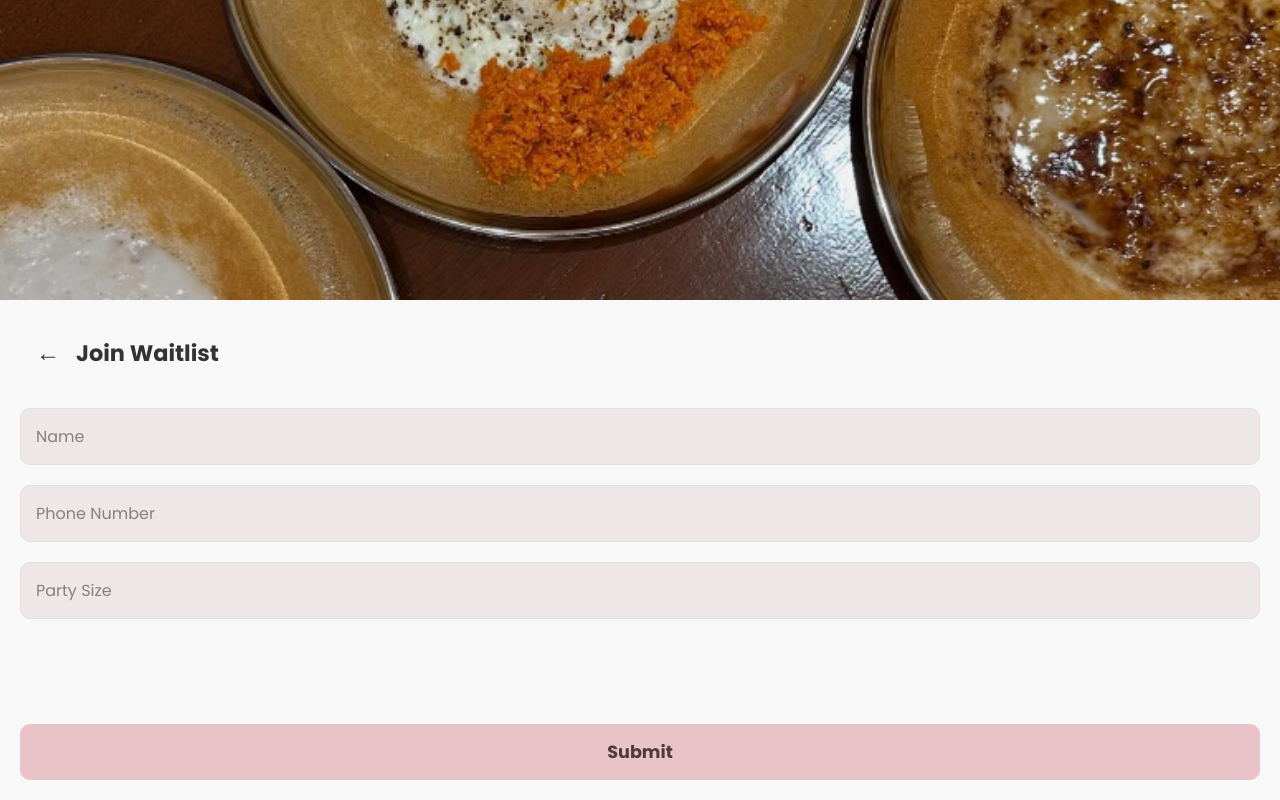
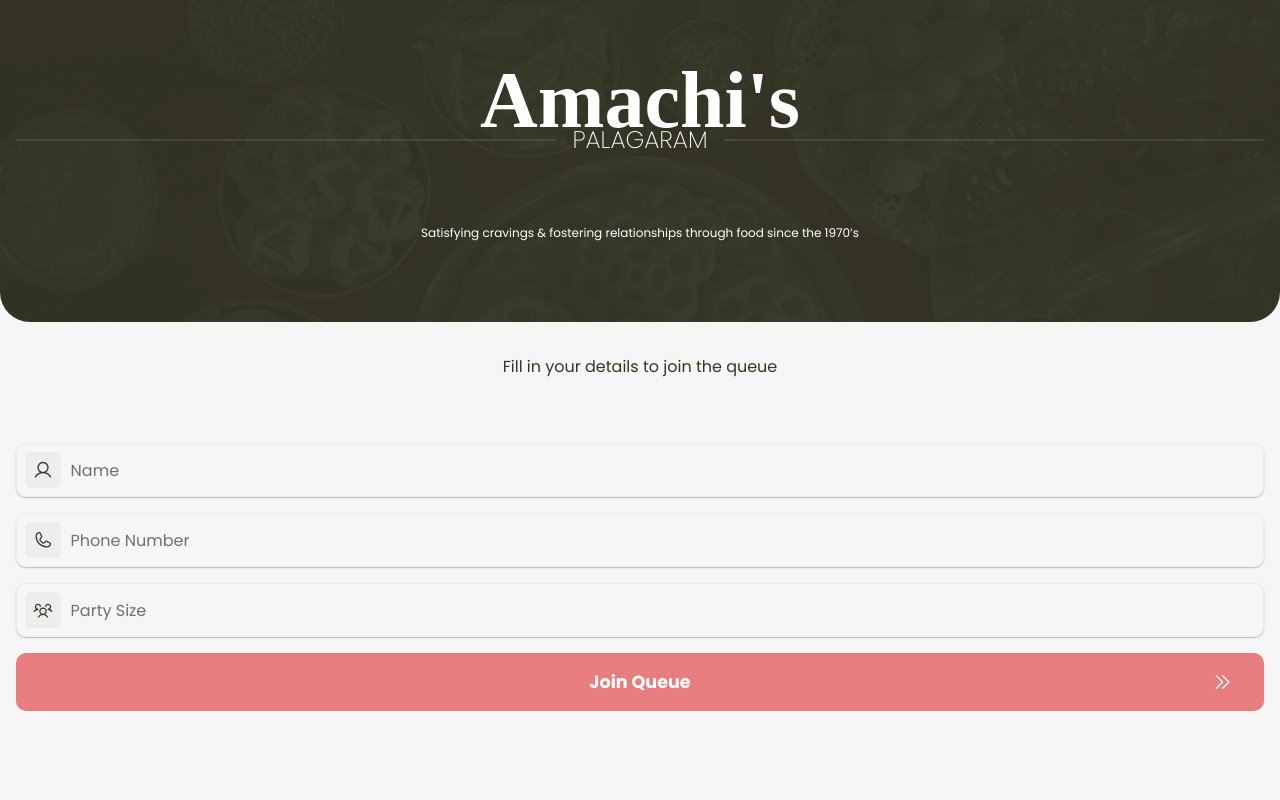
Before and after one commit to rangkaempat/amachicms_fe, a React (Vite) app: page / in a window 1280 px wide. Built offline with nearby package versions, Linux system fonts and the light colour scheme; a web font is replaced by a local one.

Commit message:
Create Hero component, modify stylings and structure, add basic animations

```diff
--- /dev/null
+++ b/src/components/hero/Hero.jsx
@@ -0,0 +1,44 @@
+import React from "react";
+import "./Hero.scss";
+import homebg from "/src/assets/amachis-palagaram-bg.webp";
+import {
+  fadeInLeft,
+  fadeInWithEase,
+  staggerContainer,
+} from "../../functions/motionUtils";
+import { motion } from "framer-motion";
+
+function Hero() {
+  return (
+    <>
+      <div
+        className="sectionBackground heroBackground"
+        style={{ backgroundImage: `url(${homebg})` }}
+      >
+        <motion.div
+          className="sectionContent"
+          initial="hidden"
+          whileInView="visible"
+          viewport={{ once: true, amount: 0.2 }}
+          variants={staggerContainer}
+        >
+          <motion.h1 variants={fadeInWithEase}>
+            Amachi's
+            <br />
+            <span>
+              <hr />
+              PALAGARAM
+              <hr />
+            </span>
+          </motion.h1>
+          <motion.h2 variants={fadeInLeft}>
+            Satisfying cravings & fostering relationships through food since the
+            1970’s
+          </motion.h2>
+        </motion.div>
+      </div>
+    </>
+  );
+}
+
+export default Hero;
--- a/src/pages/JoinQueue.jsx
+++ b/src/pages/JoinQueue.jsx
@@ -2,7 +2,9 @@ import React, { useEffect, useState } from "react";
 import api from "/src/functions/api"; // <--- IMPORT YOUR CUSTOM AXIOS INSTANCE
 import "./JoinQueue.scss";
 import { useNavigate } from "react-router-dom";
-import formHeaderImage from "/src/assets/appam.png";
+import Hero from "../components/hero/Hero";
+import { motion } from "framer-motion";
+import { fadeInWithEase, staggerContainer } from "../functions/motionUtils";
 
 const JoinQueue = ({ onJoinSuccess }) => {
   useEffect(() => {
@@ -49,7 +51,7 @@ const JoinQueue = ({ onJoinSuccess }) => {
       // Since baseURL in api.js is 'http://localhost:5001/api',
       // the path here should just be '/queue'
 
-      // 1. Post new customer to backend
+      // Post new customer to backend
       const response = await api.post("/queue", {
         name,
         phoneNumber,
@@ -61,13 +63,13 @@ const JoinQueue = ({ onJoinSuccess }) => {
 
       const position = newCustomer.queueNumber;
 
-      // 4. Show message
+      // Show message
       setMessage({
-        text: `Successfully joined the waitlist! Your Queue Number is: ${position}`,
+        text: `Successfully joined the waitlist! Your Queue Number is: ${position}. Please wait to be redirected.`,
         type: "success",
       });
 
-      // 5. Clear form + trigger any callbacks
+      // Clear form + trigger any callbacks
       setName("");
       setPhoneNumber("");
       setPartySize("");
@@ -79,6 +81,7 @@ const JoinQueue = ({ onJoinSuccess }) => {
         navigate("/waiting-list", {
           state: {
             queueNumber: position,
+            succes: true, //Flag for tracking queue submission
           },
         });
       }, 1000);
@@ -96,37 +99,58 @@ const JoinQueue = ({ onJoinSuccess }) => {
 
   const navigate = useNavigate();
 
-  const handleBackClick = () => {
-    navigate("/waiting-list", {
-      state: {
-        queueNumber: newCustomer.queueNumber,
-      },
-    });
-  };
+  return (
+    <div className="joinQueueContainer">
+      <Hero />
 
-  return (
-    <div className="join-waitlist-container">
-      {/* ... rest of your JSX ... */}
-      <div className="form-header-image">
-        <img src={formHeaderImage} alt="Family enjoying food" />
+      <div className="sectionLight">
+        <div className="sectionContent">
+          <motion.p
+            initial="hidden"
+            animate="visible"
+            variants={fadeInWithEase}
+          >
+            Fill in your details to join the queue
+          </motion.p>
+          <motion.form
+            onSubmit={handleSubmit}
+            className="waitlist-form"
+            initial="hidden"
+            whileInView="visible"
+            viewport={{ once: true, amount: 0.2 }}
+            variants={staggerContainer}
+          >
+            <motion.div className="form-group" variants={fadeInWithEase}>
+              <div className="formGroupIcon">
+                <svg
+                  xmlns="http://www.w3.org/2000/svg"
+                  width="20"
+                  height="20"
+                  fill="#343525"
+                  viewBox="0 0 256 256"
+                >
+                  <path d="M230.92,212c-15.23-26.33-38.7-45.21-66.09-54.16a72,72,0,1,0-73.66,0C63.78,166.78,40.31,185.66,25.08,212a8,8,0,1,0,13.85,8c18.84-32.56,52.14-52,89.07-52s70.23,19.44,89.07,52a8,8,0,1,0,13.85-8ZM72,96a56,56,0,1,1,56,56A56.06,56.06,0,0,1,72,96Z"></path>
+                </svg>
               </div>
-      <div className="form-content">
-        <div className="form-title-bar">
-          <button className="back-arrow-button" onClick={handleBackClick}>
-            ←
-          </button>
-          <h2>Join Waitlist</h2>
-        </div>
-        <form onSubmit={handleSubmit} className="waitlist-form">
-          <div className="form-group">
               <input
                 type="text"
                 placeholder="Name"
                 value={name}
                 onChange={(e) => setName(e.target.value)}
               />
+            </motion.div>
+            <motion.div className="form-group" variants={fadeInWithEase}>
+              <div className="formGroupIcon">
+                <svg
+                  xmlns="http://www.w3.org/2000/svg"
+                  width="20"
+                  height="20"
+                  fill="#343525"
+                  viewBox="0 0 256 256"
+                >
+                  <path d="M222.37,158.46l-47.11-21.11-.13-.06a16,16,0,0,0-15.17,1.4,8.12,8.12,0,0,0-.75.56L134.87,160c-15.42-7.49-31.34-23.29-38.83-38.51l20.78-24.71c.2-.25.39-.5.57-.77a16,16,0,0,0,1.32-15.06l0-.12L97.54,33.64a16,16,0,0,0-16.62-9.52A56.26,56.26,0,0,0,32,80c0,79.4,64.6,144,144,144a56.26,56.26,0,0,0,55.88-48.92A16,16,0,0,0,222.37,158.46ZM176,208A128.14,128.14,0,0,1,48,80,40.2,40.2,0,0,1,82.87,40a.61.61,0,0,0,0,.12l21,47L83.2,111.86a6.13,6.13,0,0,0-.57.77,16,16,0,0,0-1,15.7c9.06,18.53,27.73,37.06,46.46,46.11a16,16,0,0,0,15.75-1.14,8.44,8.44,0,0,0,.74-.56L168.89,152l47,21.05h0s.08,0,.11,0A40.21,40.21,0,0,1,176,208Z"></path>
+                </svg>
               </div>
-          <div className="form-group">
               <input
                 type="tel"
                 placeholder="Phone Number"
@@ -135,8 +159,19 @@ const JoinQueue = ({ onJoinSuccess }) => {
                 pattern="01\d{8,9}"
                 title="Phone number must start with 01 and contain 10 or 11 digits"
               />
+            </motion.div>
+            <motion.div className="form-group" variants={fadeInWithEase}>
+              <div className="formGroupIcon">
+                <svg
+                  xmlns="http://www.w3.org/2000/svg"
+                  width="20"
+                  height="20"
+                  fill="#343525"
+                  viewBox="0 0 256 256"
+                >
+                  <path d="M244.8,150.4a8,8,0,0,1-11.2-1.6A51.6,51.6,0,0,0,192,128a8,8,0,0,1-7.37-4.89,8,8,0,0,1,0-6.22A8,8,0,0,1,192,112a24,24,0,1,0-23.24-30,8,8,0,1,1-15.5-4A40,40,0,1,1,219,117.51a67.94,67.94,0,0,1,27.43,21.68A8,8,0,0,1,244.8,150.4ZM190.92,212a8,8,0,1,1-13.84,8,57,57,0,0,0-98.16,0,8,8,0,1,1-13.84-8,72.06,72.06,0,0,1,33.74-29.92,48,48,0,1,1,58.36,0A72.06,72.06,0,0,1,190.92,212ZM128,176a32,32,0,1,0-32-32A32,32,0,0,0,128,176ZM72,120a8,8,0,0,0-8-8A24,24,0,1,1,87.24,82a8,8,0,1,0,15.5-4A40,40,0,1,0,37,117.51,67.94,67.94,0,0,0,9.6,139.19a8,8,0,1,0,12.8,9.61A51.6,51.6,0,0,1,64,128,8,8,0,0,0,72,120Z"></path>
+                </svg>
               </div>
-          <div className="form-group">
               <input
                 type="number"
                 placeholder="Party Size"
@@ -147,14 +182,28 @@ const JoinQueue = ({ onJoinSuccess }) => {
                 max="10"
                 step="1"
               />
-          </div>
-          <button type="submit" className="submit-button">
-            Submit
-          </button>
-        </form>
+            </motion.div>
+            <motion.button
+              type="submit"
+              className="submit-button"
+              variants={fadeInWithEase}
+            >
+              Join Queue
+              <svg
+                xmlns="http://www.w3.org/2000/svg"
+                width="20"
+                height="20"
+                fill="none"
+                viewBox="0 0 256 256"
+              >
+                <path d="M141.66,133.66l-80,80a8,8,0,0,1-11.32-11.32L124.69,128,50.34,53.66A8,8,0,0,1,61.66,42.34l80,80A8,8,0,0,1,141.66,133.66Zm80-11.32-80-80a8,8,0,0,0-11.32,11.32L204.69,128l-74.35,74.34a8,8,0,0,0,11.32,11.32l80-80A8,8,0,0,0,221.66,122.34Z"></path>
+              </svg>
+            </motion.button>
             {message.text && (
               <p className={`message ${message.type}`}>{message.text}</p>
             )}
+          </motion.form>
+        </div>
       </div>
     </div>
   );
--- a/src/pages/JoinQueue.scss
+++ b/src/pages/JoinQueue.scss
@@ -1,115 +1,100 @@
-// frontend/src/components/JoinWaitlistForm.scss
-.join-waitlist-container {
-  background-color: #f8f8f8; // Slightly off-white for the form area
-  min-height: 100vh;
-  padding: 0;
+$primary: #e87d7f;
+$secondary: #343525;
+$dark: #323232;
+$light: #ffffff;
+$medium: #707070;
+$darkbg: #000000;
+$lightbg: #f6f6f6;
+
+.joinQueueContainer {
   display: flex;
   flex-direction: column;
-}
-
-.form-header-image {
-  img {
-    width: 100%;
-    height: auto;
-    max-height: 300px;
-    object-fit: cover;
-  }
-}
-
-.form-content {
-  padding: 20px;
-  flex-grow: 1;
-  display: flex;
-  flex-direction: column;
-}
-
-.form-title-bar {
-  display: flex;
-  align-items: center;
-  margin-bottom: 30px;
-
-  .back-arrow {
-    font-size: 1.8em;
-    color: #555;
-    margin-right: 15px;
-    cursor: default; // Not interactive in this design
-  }
-  h2 {
-    font-size: 1.4em;
-    color: #333;
-    margin: 0;
-  }
 }
 
 .waitlist-form {
   display: flex;
   flex-direction: column;
-  gap: 20px; // Space between form elements
-  flex-grow: 1;
+  gap: 1rem; // Space between form elements
+  width: 100%;
+  position: relative;
 
   .form-group {
-    input[type="text"],
-    input[type="tel"],
-    input[type="number"] {
+    display: flex;
+    justify-content: center;
+    align-items: center;
+    padding: 0.5rem;
+    border: 1px solid #ededed;
+    border-radius: 10px;
+    box-shadow: 0px 1px 1.5px 0px rgba(0, 0, 0, 0.25);
+    gap: 0.3rem;
+
+    .formGroupIcon {
+      display: flex;
+      justify-content: center;
+      align-items: center;
+      border-radius: 5px;
+      background: #ededed;
+      padding: 0.5rem;
+      height: 100%;
+      aspect-ratio: 1 / 1;
+    }
+
+    input {
       width: 100%;
-      padding: 15px;
-      border: 1px solid #e0e0e0;
-      border-radius: 10px;
-      background-color: #efe6e7; // Light pinkish from image
+      padding: 0.3rem;
+      border: none;
+      background-color: $lightbg;
       font-size: 1em;
-      color: #5c4a4d;
+      color: $dark;
 
       &::placeholder {
-        color: #8a7e7f;
+        color: $medium;
       }
     }
   }
 }
 
 .submit-button {
+  display: flex;
+  justify-content: center;
+  align-items: center;
+  position: relative;
+  gap: 2rem;
   width: 100%;
-  padding: 15px;
-  background-color: #e8c3c8; // Light pink
-  color: #4f3b3e;
+  padding: 1rem;
+  background-color: $primary;
+  color: $light;
   border: none;
   border-radius: 10px;
   font-size: 1.1em;
   font-weight: bold;
   cursor: pointer;
   text-align: center;
-  margin-top: auto; // Pushes button to bottom if form-content allows
-  transition: background-color 0.2s;
 
-  &:hover {
-    background-color: #d7b2b8;
+  svg {
+    position: absolute;
+    fill: $light;
+    right: 2rem;
   }
 }
 
 .message {
+  position: absolute;
   text-align: center;
-  margin-top: 15px;
-  padding: 10px;
-  border-radius: 5px;
+  padding: 0.7rem;
+  border-radius: 10px;
+  top: -3.5rem;
+  left: 0;
+  right: 0;
+  margin: auto;
+
   &.success {
     background-color: #d4edda;
     color: #155724;
   }
+
   &.error {
     background-color: #f8d7da;
     color: #721c24;
   }
 }
-
-.back-arrow-button {
-    background: none;
-    border: none;
-    font-size: 1.5rem;
-    cursor: pointer;
-    color: #333;
-    padding: 0.5rem 1rem;
-    transition: color 0.3s;
-
-    &:hover {
-        color: #d33;
-    }
-}
```
Also changed, not shown: src/pages/WaitingList.jsx (+66 -67 lines), src/pages/WaitingList.scss (+56 -67 lines), src/components/hero/Hero.scss (added). Lines whose indentation alone changed are shown as unchanged.
